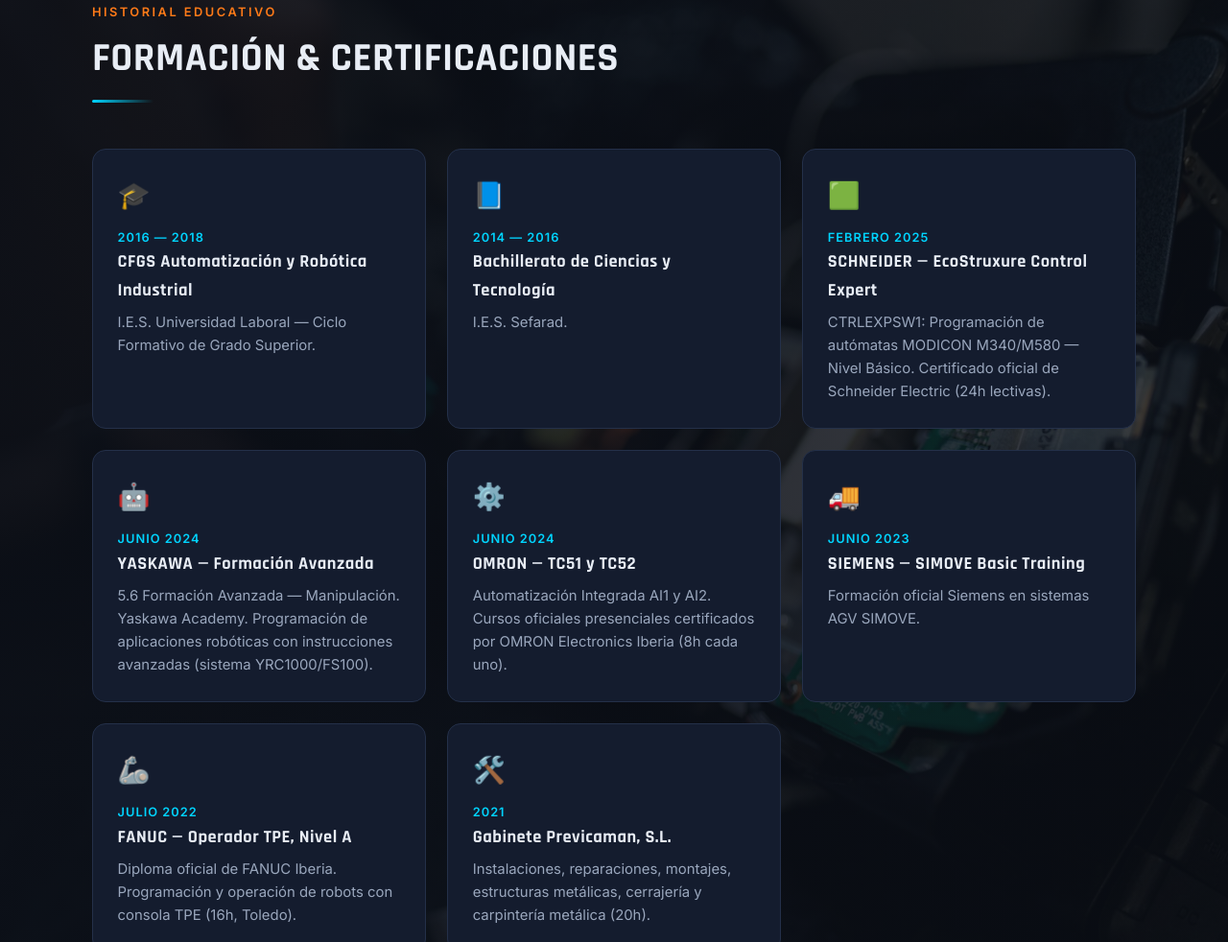
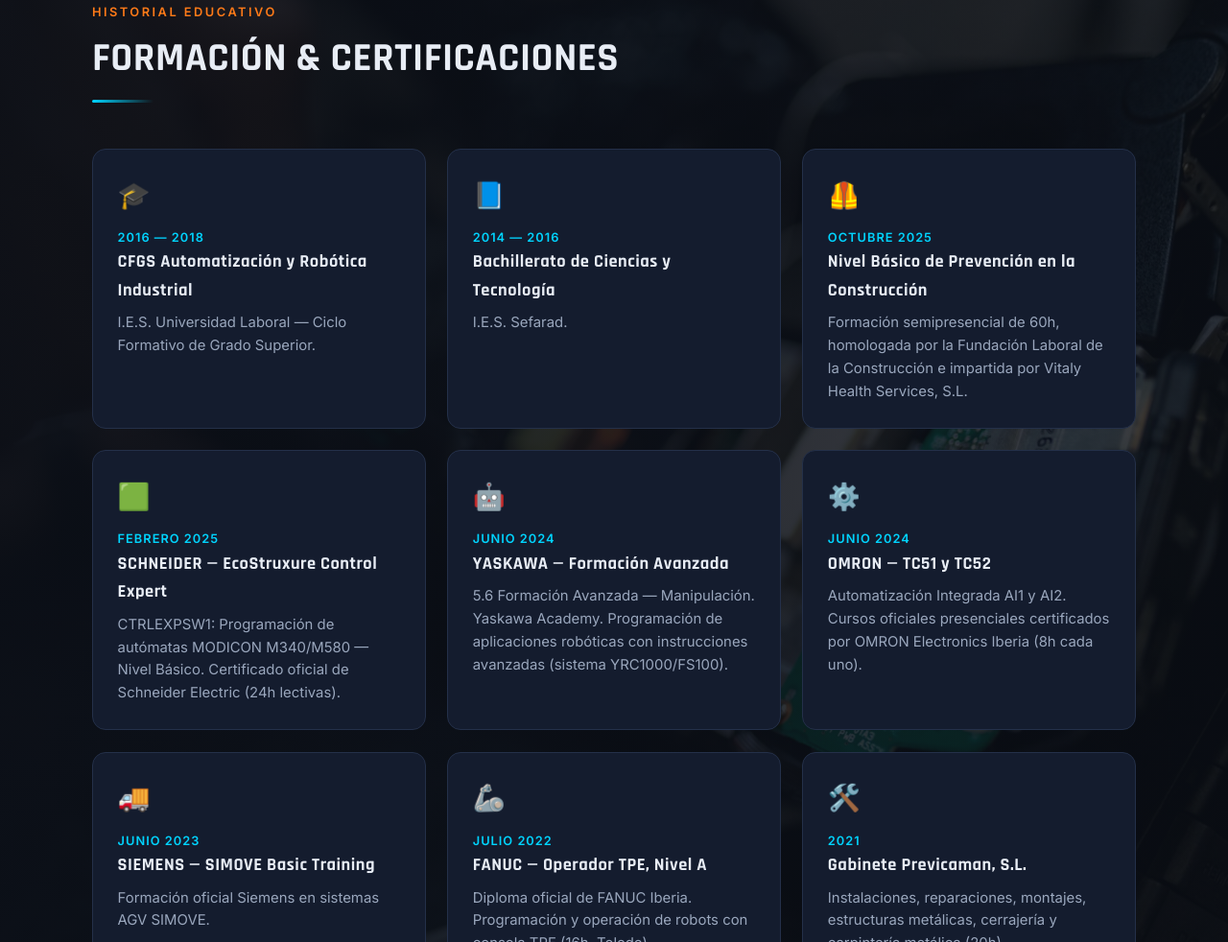
Before and after one commit to victormedinaserrano-tech/CV, a plain HTML site: page index.html in a window 1280 px wide. Shown: the part 3191-4173 px from the top of the page at 96% size. Drawn offline with Linux system fonts and the light colour scheme.

Commit message:
Add files via upload

```diff
--- a/index.html
+++ b/index.html
@@ -509,6 +509,12 @@
       <p>I.E.S. Sefarad.</p>
     </div>
     <div class="card reveal">
+      <div class="icon">🦺</div>
+      <div class="when">Octubre 2025</div>
+      <h3>Nivel Básico de Prevención en la Construcción</h3>
+      <p>Formación semipresencial de 60h, homologada por la Fundación Laboral de la Construcción e impartida por Vitaly Health Services, S.L.</p>
+    </div>
+    <div class="card reveal">
       <div class="icon">🟩</div>
       <div class="when">Febrero 2025</div>
       <h3>SCHNEIDER — EcoStruxure Control Expert</h3>
@@ -727,6 +733,11 @@
           <p>I.E.S. Sefarad</p>
         </div>
         <div class="cvp-edu-item">
+          <div class="d">Octubre 2025</div>
+          <h3>Nivel Básico de Prevención en la Construcción</h3>
+          <p>Formación semipresencial homologada por la Fundación Laboral de la Construcción (60h).</p>
+        </div>
+        <div class="cvp-edu-item">
           <div class="d">Febrero 2025</div>
           <h3>Schneider — EcoStruxure Control Expert</h3>
           <p>CTRLEXPSW1: Autómatas MODICON M340/M580, Nivel Básico (24h)</p>
```
